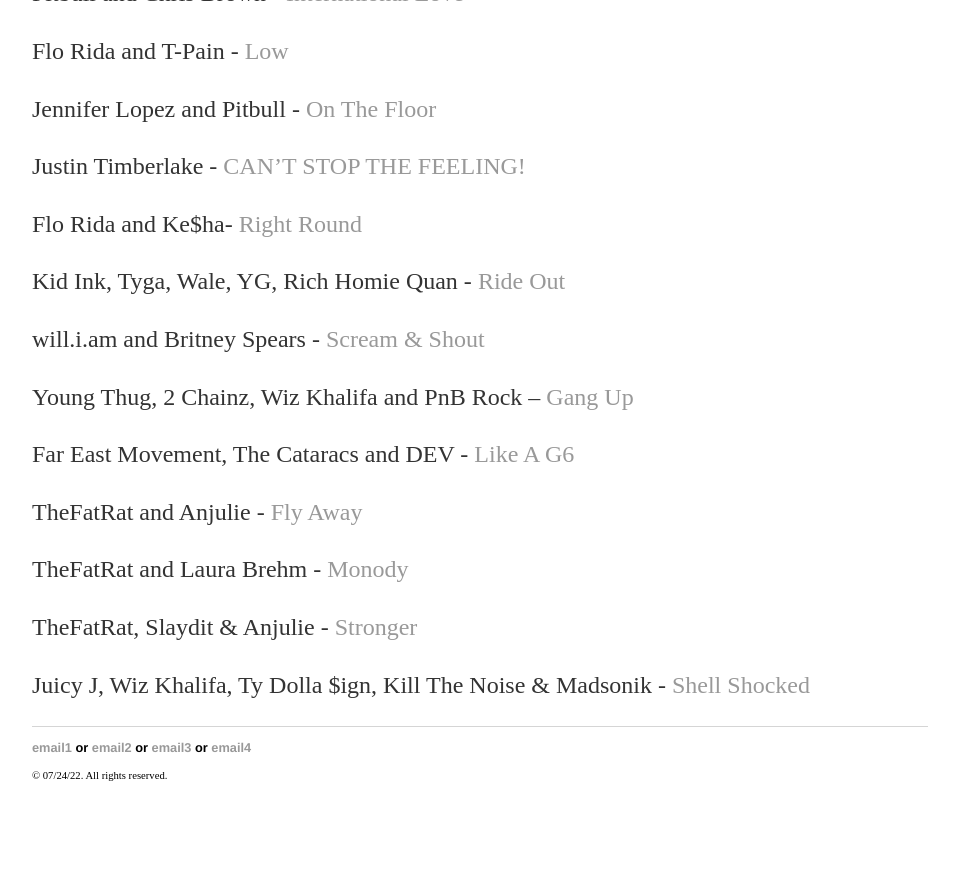
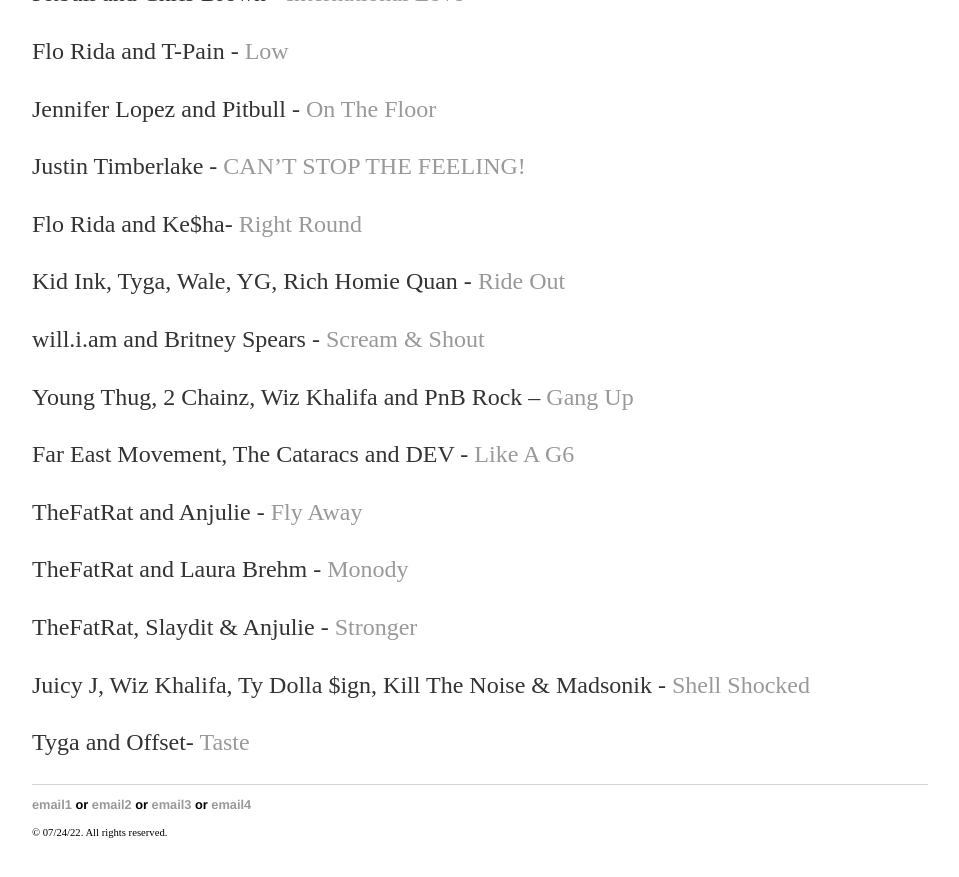
Before and after one commit to yjkweon24/yjkweon24.github.io, a Jekyll site: the page built from _posts/2018-10-23-songs-that-i-love.md, in a window 1280 px wide and 900 px high, scrolled down 21330 px. Shown: the top 877 px of the window, without its empty margins (160-1119 px from the left). Built offline with Jekyll 4.4.1, drawn with Linux system fonts in a browser that asks for light colours; before the commit the page ends 22173 px from its top, so only the background shows below that.

Commit message:
Update 2018-10-23-songs-that-i-love.md

```diff
--- a/_posts/2018-10-23-songs-that-i-love.md
+++ b/_posts/2018-10-23-songs-that-i-love.md
@@ -758,3 +758,5 @@
 TheFatRat, Slaydit & Anjulie - [Stronger](https://www.youtube.com/watch?v=gHgv19ip-0c&ab_channel=TheFatRat)
 
 Juicy J, Wiz Khalifa, Ty Dolla $ign, Kill The Noise & Madsonik - [Shell Shocked](https://www.youtube.com/watch?v=BaACrT6Ydik&list=RDw4s6H4ku6ZY&index=20&ab_channel=AtlanticRecords)
+
+Tyga and Offset- [Taste](https://www.youtube.com/watch?v=LjxulQ1bEWg&list=RDGMEMHDXYb1_DDSgDsobPsOFxpAVMLjxulQ1bEWg&start_radio=1&ab_channel=TygaVEVO)
```
